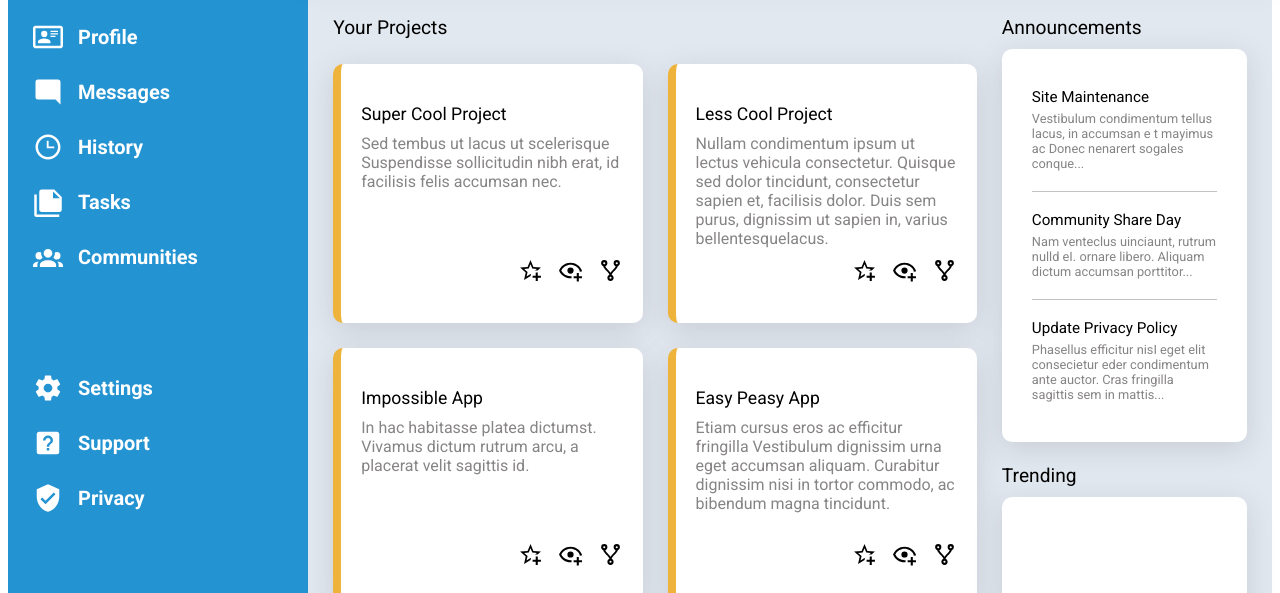
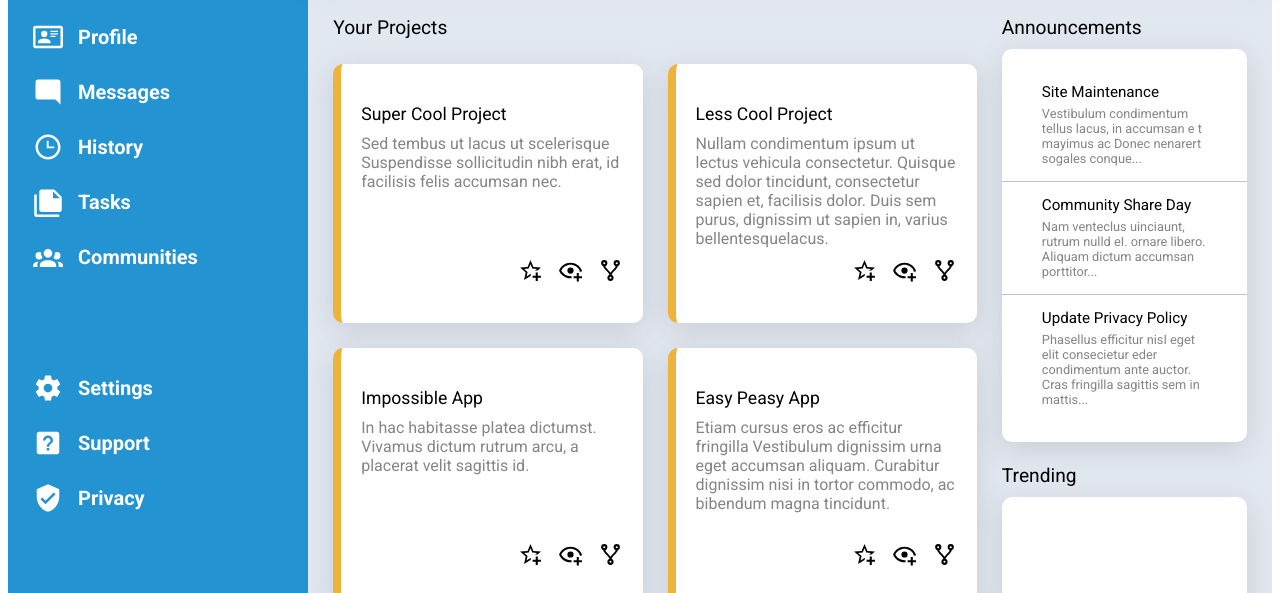
Before and after one commit to ssaigol/admin-dashboard, a plain HTML site: page index.html in a window 1280 px wide. Shown: the part 207-800 px from the top of the page. Drawn offline with Linux system fonts and the light colour scheme.

Commit message:
Styling tweaks

```diff
--- a/style.css
+++ b/style.css
@@ -185,11 +185,10 @@
 
             display: flex;
             flex-direction: column;
-            padding: 20px;
             justify-content: space-between;
         }
 
-        .card:hover {
+        .project-card:hover {
             background-color: rgb(244, 234, 216);
         }
 
@@ -238,7 +237,7 @@
         }
 
         .announcements-card {
-            padding: 20px 30px;
+            padding: 20px 0px;
             font-size: 0.8rem;
             justify-content: space-around;
 
@@ -252,6 +251,11 @@
             display: flex;
             flex-direction: column;
             justify-content: center;
+            padding: 0px 40px;
+        }
+
+        .announcement:hover {
+            background-color: rgb(244, 234, 216);
         }
 
         .announcement-title {
```
